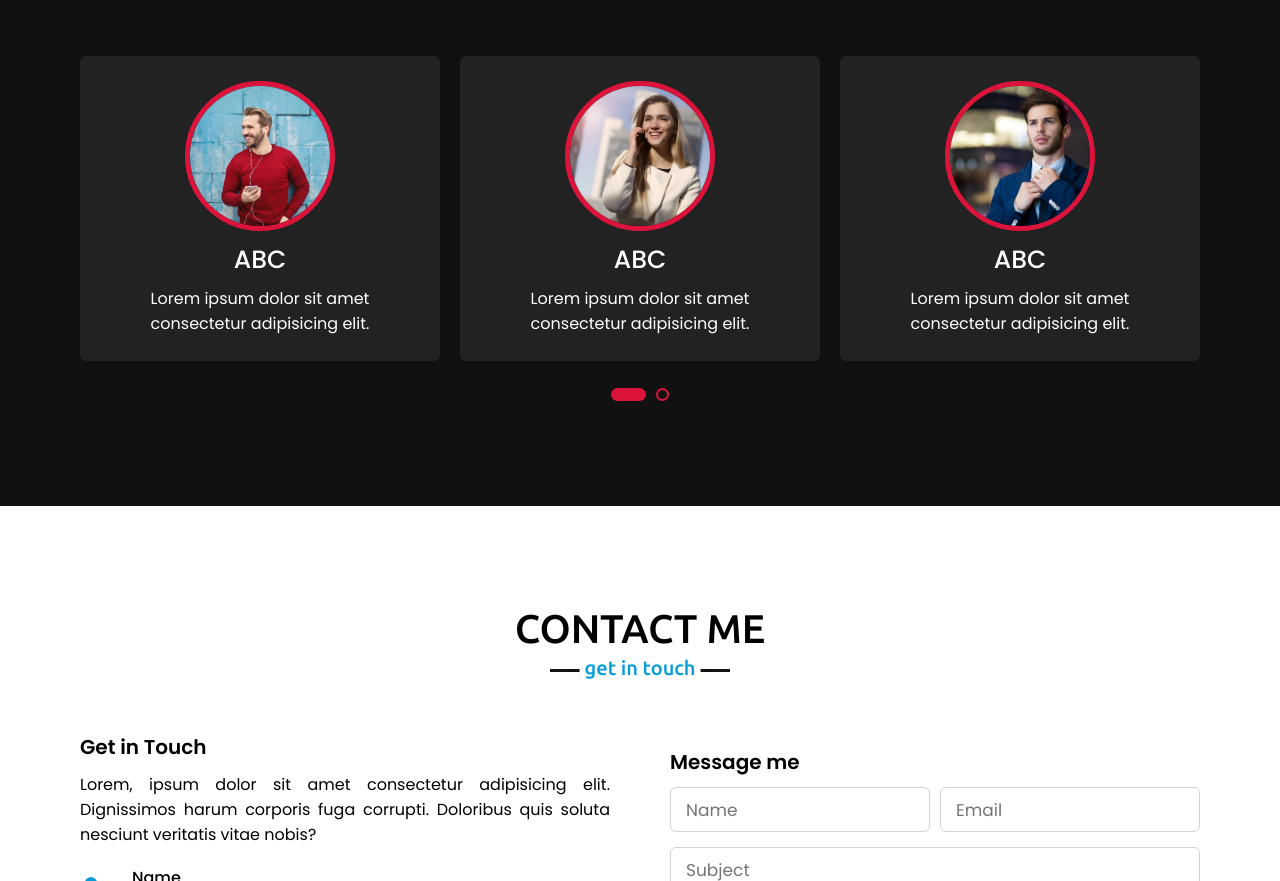
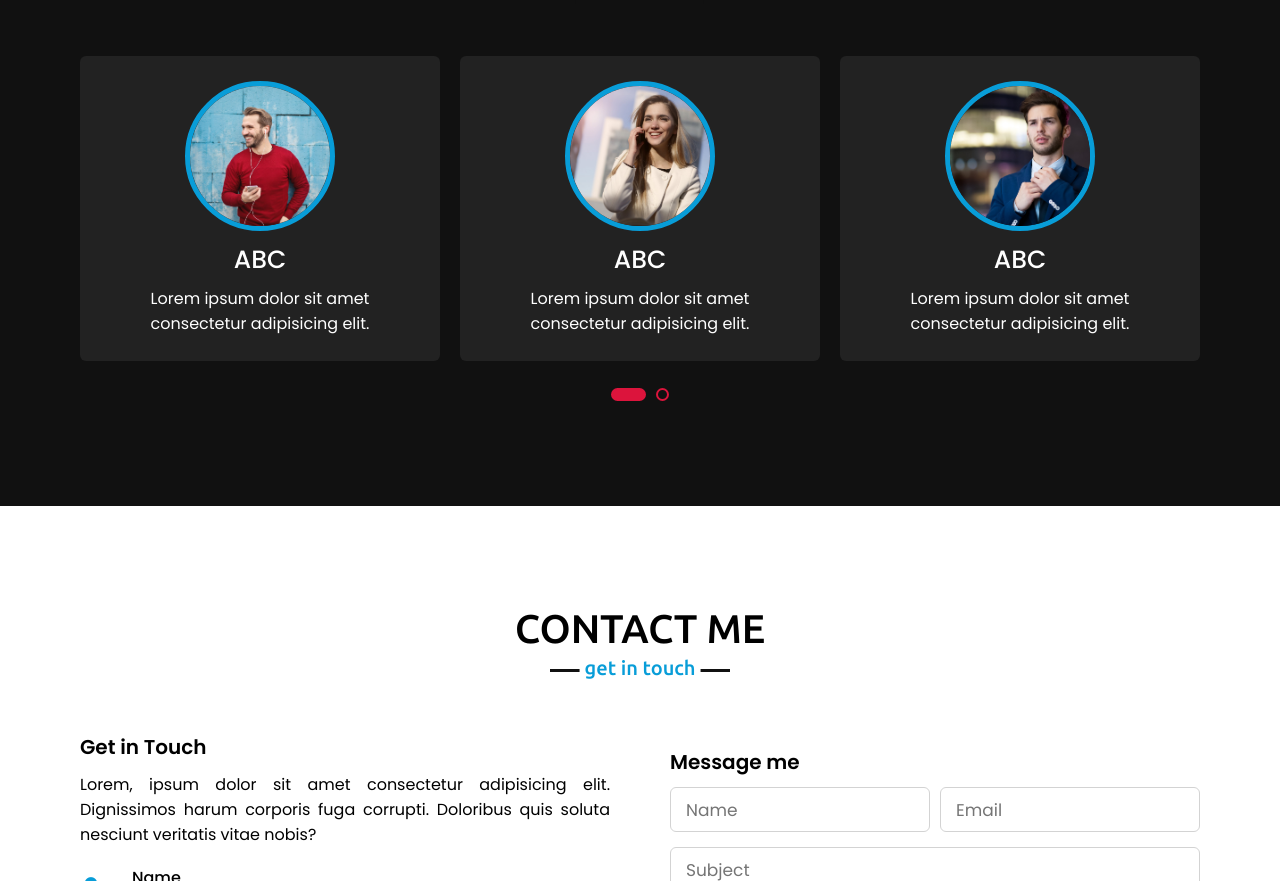
Before and after one commit to rahuldhanotia3/RDRepo3, a plain HTML site: page index.html in a window 1280 px wide. Shown: the part 3000-3881 px from the top of the page. Drawn offline with nearby package versions, Linux system fonts and the light colour scheme.

Commit message:
Update style.css

```diff
--- a/style.css
+++ b/style.css
@@ -411,7 +411,7 @@ section .title::after{
     width: 150px;
     object-fit: cover;
     border-radius: 50%;
-    border: 5px solid crimson;
+    border: 5px solid rgb(8, 157, 216);
     transition: all 0.3s ease;
 }
 .teams .carousel .card:hover img{
```
